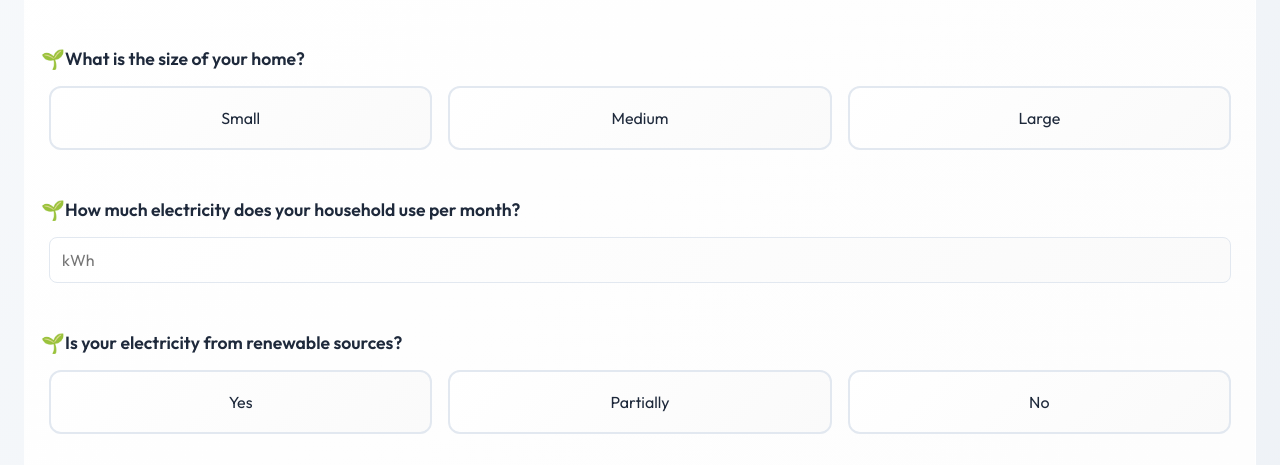
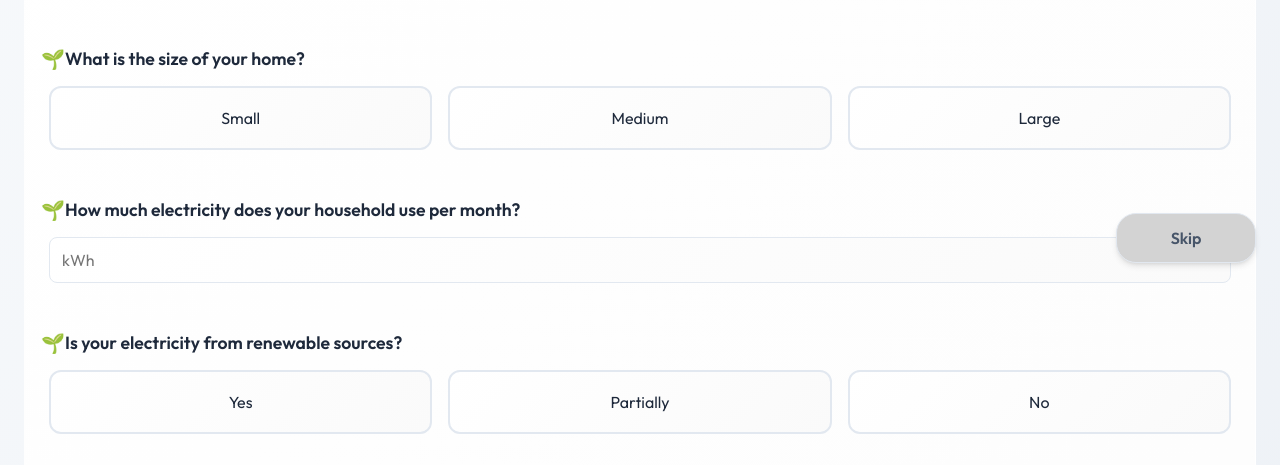
Before and after one commit to saish660/Ecotrack-App, a Django app: page /survey in a window 1280 px wide. Shown: the part 513-978 px from the top of the page. Run offline with Django 5.2, Linux system fonts and the light colour scheme; the visitor is signed in with stand-in values (Sample User, id 1).

Commit message:
modified skip button for survey

```diff
--- a/ecotrack/static/styles.css
+++ b/ecotrack/static/styles.css
@@ -305,6 +305,35 @@ main {
   transform: translateY(-1px);
 }
 
+.btn-outline {
+  background: lightgrey;
+  border: 1px solid var(--border-color);
+  color: var(--text-color-secondary);
+}
+.btn-outline:hover {
+  color: var(--primary-color);
+  border-color: var(--primary-color);
+  background-color: rgba(34, 197, 94, 0.05);
+}
+
+.floating-skip-btn {
+  position: fixed;
+  bottom: 1.5rem;
+  right: 1.5rem;
+  width: auto;
+  min-width: 140px;
+  z-index: 200;
+  box-shadow: var(--shadow);
+}
+
+@media (max-width: 640px) {
+  .floating-skip-btn {
+    bottom: 1rem;
+    right: 1rem;
+    min-width: 120px;
+  }
+}
+
 .form-element {
   margin-bottom: 1rem;
 }
--- a/ecotrack/templates/survey_form.html
+++ b/ecotrack/templates/survey_form.html
@@ -825,14 +825,6 @@
               >
                 Submit Survey
               </button>
-              <button
-                type="button"
-                id="skip-survey-btn"
-                class="btn btn-outline"
-                style="margin-top: 1rem"
-              >
-                Skip for now
-              </button>
             </div>
           </form>
 
@@ -845,6 +837,14 @@
         </div>
       </section>
     </main>
+    <button
+      type="button"
+      id="skip-survey-btn"
+      class="btn btn-outline floating-skip-btn"
+      aria-label="Skip survey"
+    >
+      Skip
+    </button>
     <script>
       // Survey progress bar and selection logic
       const form = document.getElementById("survey-form");
```
